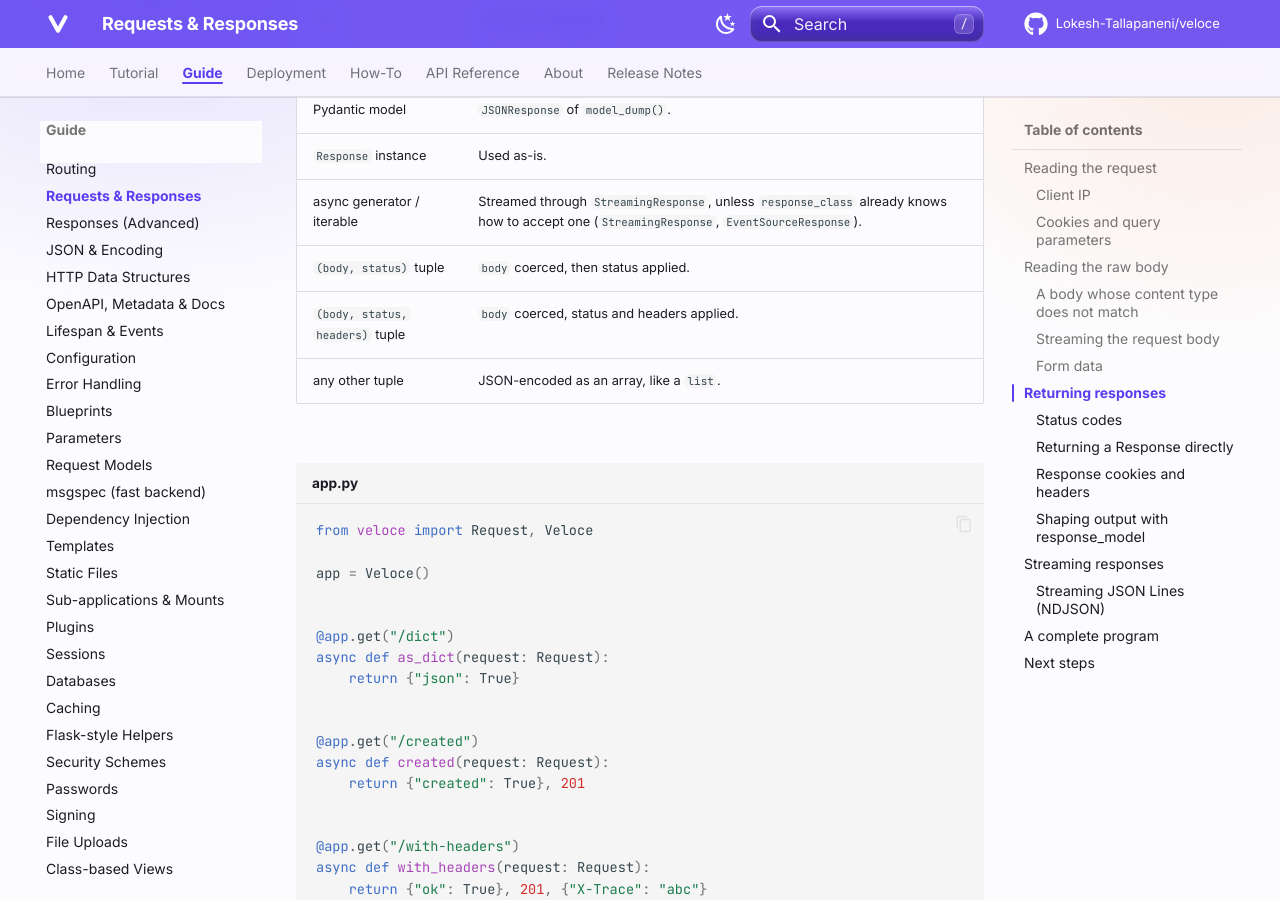
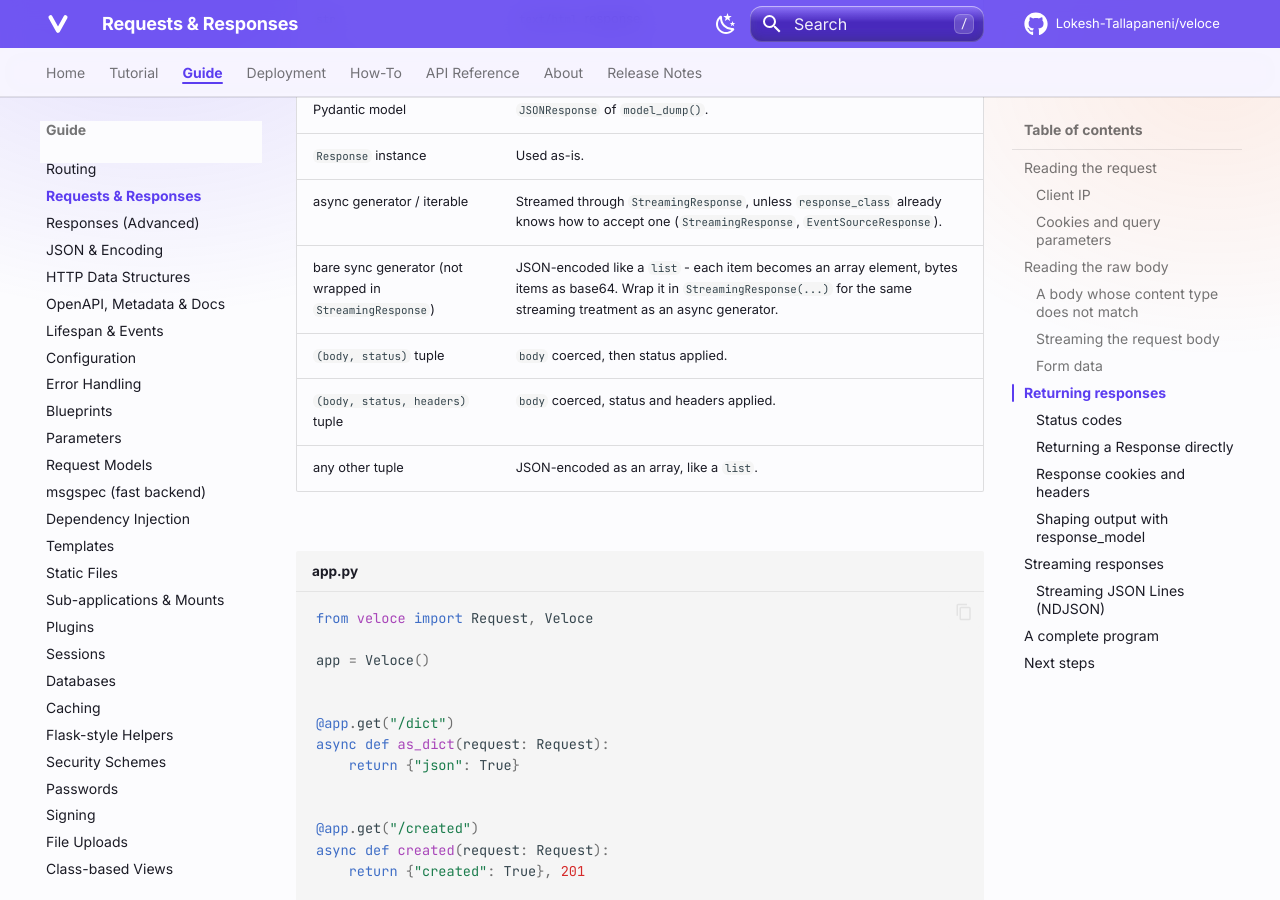
Before and after one commit to Lokesh-Tallapaneni/veloce, an MkDocs documentation site: the page built from docs/guide/requests-responses.md, in a window 1280 px wide and 900 px high, scrolled down 7881 px. Built offline with MkDocs 1.6.1 and Material for MkDocs 9.7.7, drawn with Linux system fonts in a browser that asks for light colours; comment, search, counter and statistics services are not loaded.

Commit message:
document that a bare sync generator return does not stream like an async one
A sync generator return falls through to the same JSON-array coercion a
list does; only an async generator reaches the streaming fast path, or a
sync one explicitly wrapped in StreamingResponse(...).

```diff
--- a/docs/guide/requests-responses.md
+++ b/docs/guide/requests-responses.md
@@ -292,6 +292,7 @@ A handler can return several shapes; Veloce coerces each to a `Response`.
 | Pydantic model | `JSONResponse` of `model_dump()`. |
 | `Response` instance | Used as-is. |
 | async generator / iterable | Streamed through `StreamingResponse`, unless `response_class` already knows how to accept one (`StreamingResponse`, `EventSourceResponse`). |
+| bare sync generator (not wrapped in `StreamingResponse`) | JSON-encoded like a `list` - each item becomes an array element, bytes items as base64. Wrap it in `StreamingResponse(...)` for the same streaming treatment as an async generator. |
 | `(body, status)` tuple | `body` coerced, then status applied. |
 | `(body, status, headers)` tuple | `body` coerced, status and headers applied. |
 | any other tuple | JSON-encoded as an array, like a `list`. |
```
